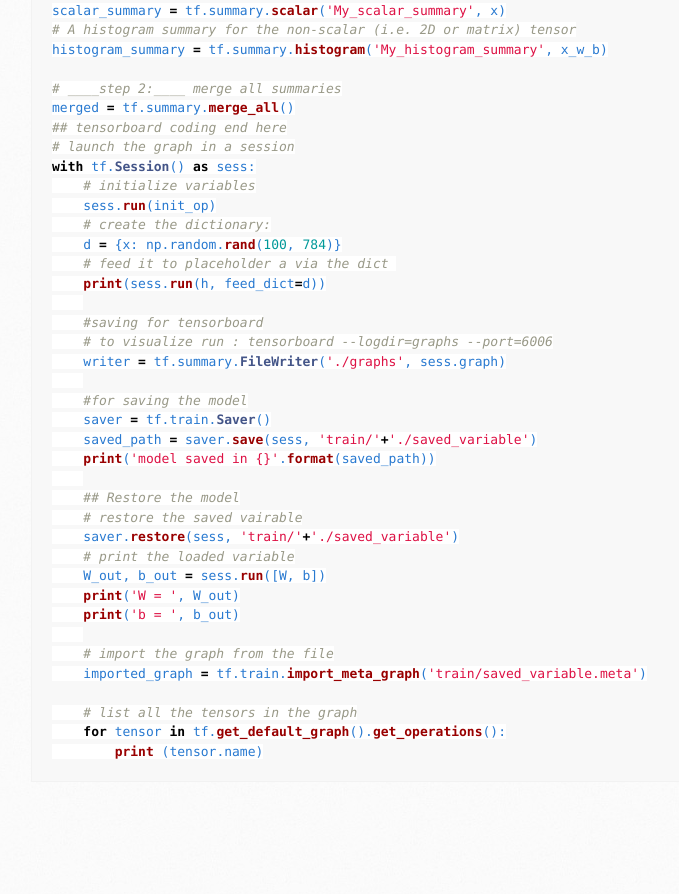
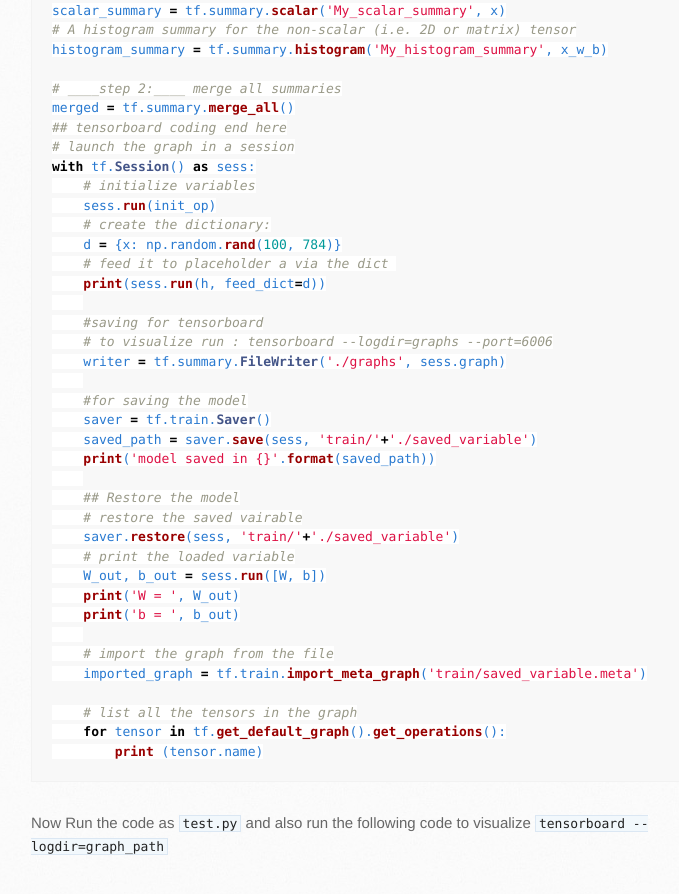
Before and after one commit to sagorbrur/sagorbrur.github.io, a Jekyll site: the page built from easy-tensorflow.md, in a window 1280 px wide and 900 px high, scrolled down 1344 px. Shown: the top 894 px of the window, without its empty margins (139-818 px from the left). Built offline with Jekyll 4.4.1, drawn with Linux system fonts in a browser that asks for light colours; our own code applies the rules of GitHub Pages for plain Markdown files; before the commit the page ends 2179 px from its top, so only the background shows below that.

Commit message:
Update easy-tensorflow.md

````diff
--- a/easy-tensorflow.md
+++ b/easy-tensorflow.md
@@ -83,3 +83,7 @@ with tf.Session() as sess:
     for tensor in tf.get_default_graph().get_operations():
         print (tensor.name)
 ```
+Now Run the code as
+```test.py```
+and also run the following code to visualize
+```tensorboard --logdir=graph_path```
````
